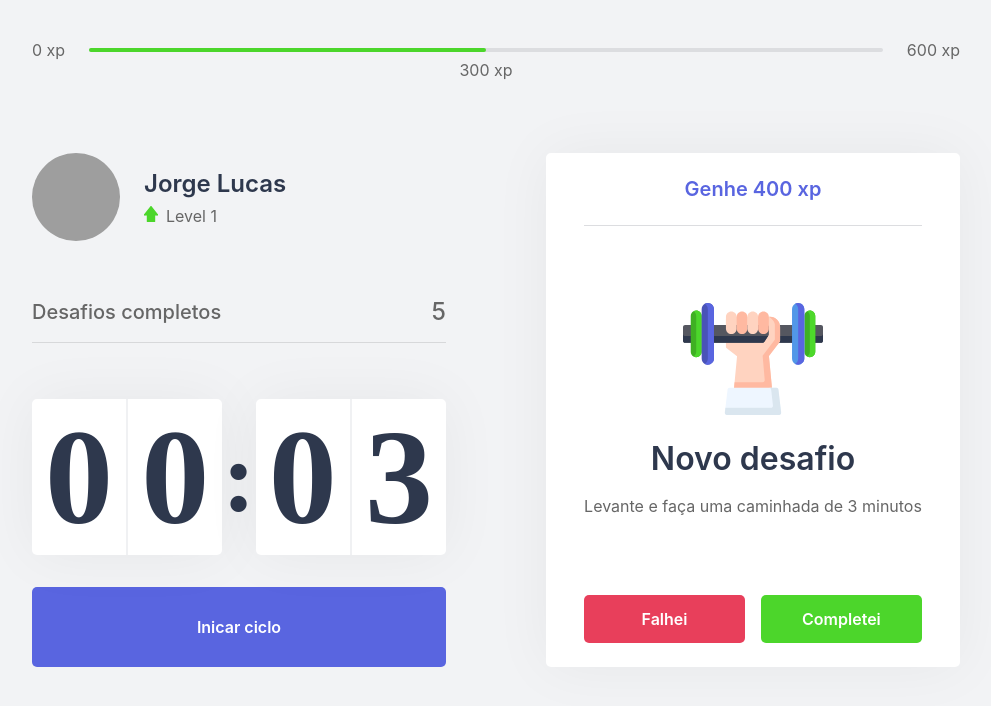
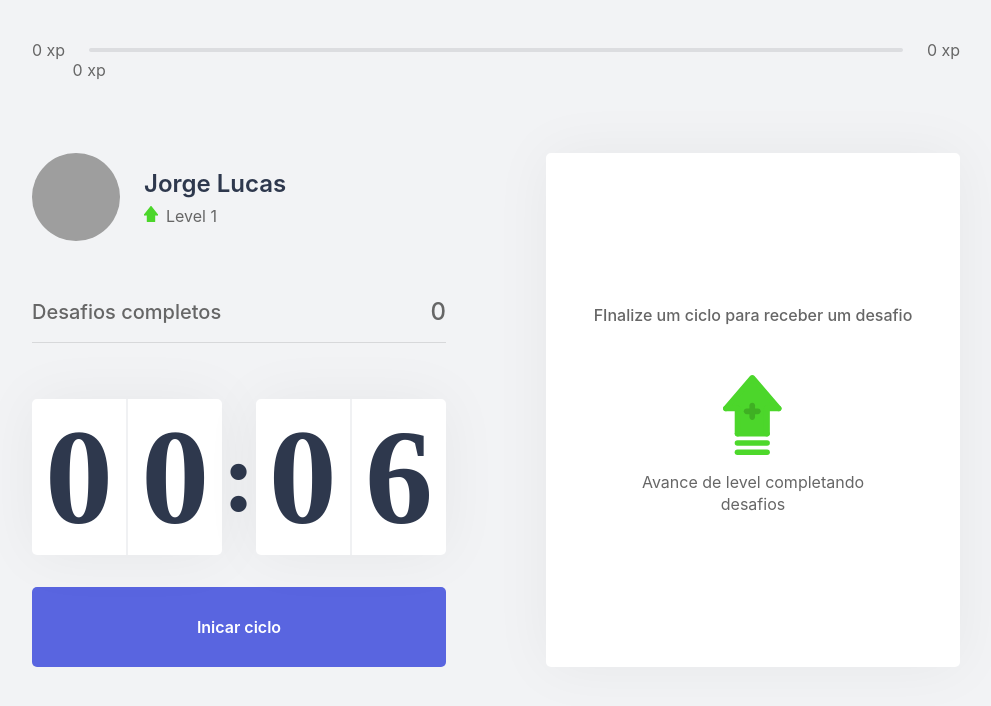
Before and after one commit to jorgelucasac/nlw4ReactJs, a Next.js app: page / in a window 1280 px wide. Shown: the top 706 px of the page, without its empty margins (144-1135 px from the left). Built offline with nearby package versions, Linux system fonts and the light colour scheme; grey boxes are pictures that could not be loaded.

Commit message:
seleção de chalenge

```diff
--- /dev/null
+++ b/challenges.json
@@ -0,0 +1,62 @@
+[
+  {
+    "type": "body",
+    "description": "Estique um de seus braços com a palma da mão virada para frente e puxe os dedos para cima por 10 segundos por mão.",
+    "amount": 80
+  },
+  {
+    "type": "body",
+    "description": "Estique seu braço contra o peito e puxe-o utilizando o outro braço por 10 segundos por braço.",
+    "amount": 60
+  },
+  {
+    "type": "body",
+    "description": "Puxe seu pescoço com a ajuda da mão para a direita e para a esquerda, permanecendo na posição por alguns segundos.",
+    "amount": 70
+  },
+  {
+    "type": "body",
+    "description": "Com as duas mãos na parte de trás da cabeça, leve-a para baixo, alongando a parte de trás da região.",
+    "amount": 60
+  },
+  {
+    "type": "body",
+    "description": "Cruze as pernas e desça com as mãos esticadas em direção ao chão. Repita o movimento com a outra perna na frente.",
+    "amount": 100
+  },
+  {
+    "type": "body",
+    "description": "Sentado, abra as pernas e tente encostar as palmas das mãos no chão, repita 3 vezes por 5 segundos.",
+    "amount": 80
+  },
+  {
+    "type": "body",
+    "description": "Puxe o joelho de encontro ao peito e segure, troque de perna após 10 segundos.",
+    "amount": 50
+  },
+  {
+    "type": "body",
+    "description": "Sentado, cruze uma perna e incline seu tronco à frente, troque de perna após 10 segundos.",
+    "amount": 80
+  },
+  {
+    "type": "eye",
+    "description": "Sentado, feche os olhos e cubra-os com as palmas da mão durante 2 minutos, depois abra normalmente.",
+    "amount": 90
+  },
+  {
+    "type": "eye",
+    "description": "Em algum ambiente aberto, olhe o mais longe que puder em quatro direções por 3s, mexa apenas os olhos. Repita 3 vezes.",
+    "amount": 140
+  },
+  {
+    "type": "eye",
+    "description": "Usando os polegares, massage a área abaixo das sobrancelhas em movimentos circulares por 15 segundos.",
+    "amount": 70
+  },
+  {
+    "type": "body",
+    "description": "Em pé, gire a cintura o máximo que puder para a esquerda, segure por cinco segundos. Repita para a direita.",
+    "amount": 90
+  }
+]
--- a/src/components/ChallengeBox.tsx
+++ b/src/components/ChallengeBox.tsx
@@ -1,22 +1,27 @@
+import { useContext } from 'react';
+import { ChallengesContext } from '../contexts/ChallengeContext';
 import styles from '../styles/components/ChallengeBox.module.css'
 
 export function ChallengeBox() {
-    const hasActiveChallenge = true;
+    const { actveChallenge, resetChalleng } = useContext(ChallengesContext);
+
+
     return (
         <div className={styles.challengeBoxContainer}>
-            {hasActiveChallenge ?
+            {actveChallenge ?
                 (
                     <div className={styles.challengeActive}>
-                        <header>Genhe 400 xp</header>
+                        <header>Ganhe {actveChallenge.amount} xp</header>
 
                         <main>
-                            <img src="icons/body.svg" alt="teste" />
+                            <img src={`icons/${actveChallenge.type}.svg`} alt="teste" />
                             <strong>Novo desafio</strong>
-                            <p>Levante e faça uma caminhada de 3 minutos</p>
+                            <p>{actveChallenge.description}s</p>
                         </main>
                         <footer>
                             <button
                                 type="button"
+                                onClick={resetChalleng}
                                 className={styles.challengeFailedButton}>
                                 Falhei
                             </button>
--- a/src/components/CompletedChalleng.tsx
+++ b/src/components/CompletedChalleng.tsx
@@ -1,10 +1,13 @@
+import { useContext, useState } from 'react';
+import { ChallengesContext } from '../contexts/ChallengeContext';
 import styles from '../styles/components/CompletedChalleng.module.css'
 
 export function CompletedChalleng() {
+    const { challengeCompeted } = useContext(ChallengesContext)
     return (
         <div className={styles.completedChallengContainer}>
             <span>Desafios completos</span>
-            <span>5</span>
+            <span>{challengeCompeted}</span>
         </div>
     );
 }
--- a/src/components/Coutdown.tsx
+++ b/src/components/Coutdown.tsx
@@ -1,10 +1,13 @@
-import { useState, useEffect } from 'react';
+import { useState, useEffect, useContext } from 'react';
+import { ChallengesContext } from '../contexts/ChallengeContext';
 import styles from '../styles/components/Countdown.module.css'
 
 let countdownTimeOut: NodeJS.Timeout;
 
 export function Countdown() {
-    const [time, setTime] = useState(0.05 * 60);
+    const { startNewChalenge } = useContext(ChallengesContext);
+    const timeTotal = 0.1;
+    const [time, setTime] = useState(timeTotal * 60);
     const [isActive, setIsActive] = useState(false);
     const [hasFInished, sethasFInished] = useState(false);
 
@@ -20,7 +23,7 @@
     }
     function resetCountdown() {
         setIsActive(false);
-        setTime(25 * 60);
+        setTime(timeTotal * 60);
         clearTimeout(countdownTimeOut)
     }
     useEffect(() => {
@@ -32,9 +35,8 @@
         else if (isActive && time == 0) {
             sethasFInished(true);
             setIsActive(false);
-            console.log("acabouuuu");
+            startNewChalenge();
         }
-        console.log(time);
     }, [isActive, time]);
 
     return (
--- a/src/components/ExperienceBar.tsx
+++ b/src/components/ExperienceBar.tsx
@@ -1,14 +1,23 @@
+import { useContext } from 'react';
+import { ChallengesContext } from '../contexts/ChallengeContext';
 import styles from '../styles/components/ExperienceBar.module.css'
 
 export function ExperienceBar() {
+
+    const { currentExperience, experienceToNextLevel } = useContext(ChallengesContext);
+
+    const percentCompleted = Math.round((currentExperience / experienceToNextLevel) * 100);
+    console.log(percentCompleted);
+
+
     return (
         <header className={styles.experienceBar}>
             <span>0 xp</span>
             <div>
-                <div style={{ width: '50%' }} />
-                <span className={styles.currentExperience} style={{ left: '50%' }} >300 xp</span>
+                <div style={{ width: `${percentCompleted}%` }} />
+                <span className={styles.currentExperience} style={{ left: `${percentCompleted}%` }} >{currentExperience} xp</span>
             </div>
-            <span>600 xp</span>
+            <span>{currentExperience} xp</span>
 
         </header>
     );
--- /dev/null
+++ b/src/contexts/ChallengeContext.tsx
@@ -0,0 +1,66 @@
+import { createContext, ReactNode, useState } from 'react';
+import challenges from '../../challenges.json'
+
+interface Challenge {
+    type: 'body' | 'eye';
+    description: string;
+    amount: number;
+}
+
+interface ChallengeProviderProps {
+    children: ReactNode;
+}
+
+interface ChallengesContextData {
+    level: number;
+    currentExperience: number;
+    challengeCompeted: number;
+    experienceToNextLevel: number;
+    actveChallenge: Challenge;
+    levelUp: () => void,
+    startNewChalenge: () => void,
+    resetChalleng: () => void
+}
+
+export const ChallengesContext = createContext({} as ChallengesContextData);
+
+
+export function ChallengeProvider({ children }: ChallengeProviderProps) {
+
+    const [level, setLevel] = useState(1);
+    const [currentExperience, setCurrentExperience] = useState(0);
+    const [challengeCompeted, setChallengeCompeted] = useState(0);
+
+    const [actveChallenge, setActveChallenge] = useState(null);
+
+    const experienceToNextLevel = Math.pow((level + 1) * 4, 2);
+
+    function levelUp() {
+        setLevel(level + 1);
+    }
+
+    function startNewChalenge() {
+        const randomChallengeIndex = Math.floor(Math.random() * challenges.length);
+        const challenge = challenges[randomChallengeIndex];
+
+        setActveChallenge(challenge);
+    }
+
+    function resetChalleng() {
+        setActveChallenge(null);
+    }
+    return (
+        <ChallengesContext.Provider value={{
+            level,
+            currentExperience,
+            challengeCompeted,
+            levelUp,
+            startNewChalenge,
+            actveChallenge,
+            resetChalleng,
+            experienceToNextLevel
+        }}>
+            {children}
+        </ChallengesContext.Provider>
+    );
+}
--- a/src/pages/_app.tsx
+++ b/src/pages/_app.tsx
@@ -1,8 +1,14 @@
-import '../styles/global.css'
+import '../styles/global.css';
 
+import { ChallengeProvider } from '../contexts/ChallengeContext';
 
 function MyApp({ Component, pageProps }) {
-  return <Component {...pageProps} />
+  return (
+    <ChallengeProvider>
+      <Component {...pageProps} />
+    </ChallengeProvider>
+
+  )
 }
 
 export default MyApp
```
